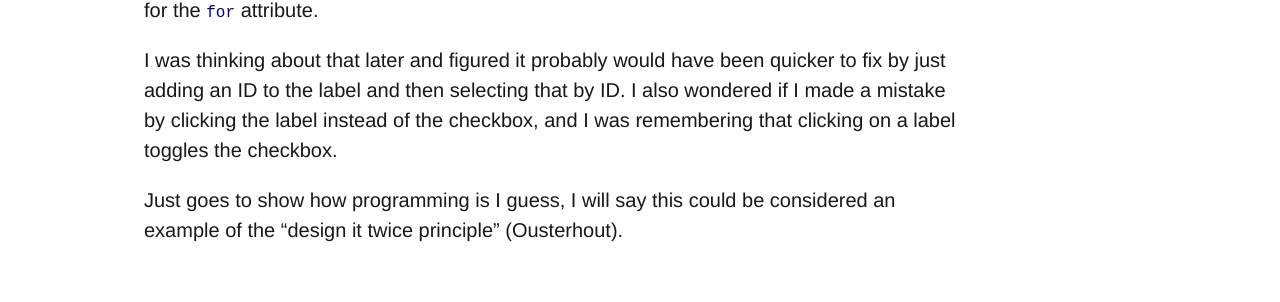
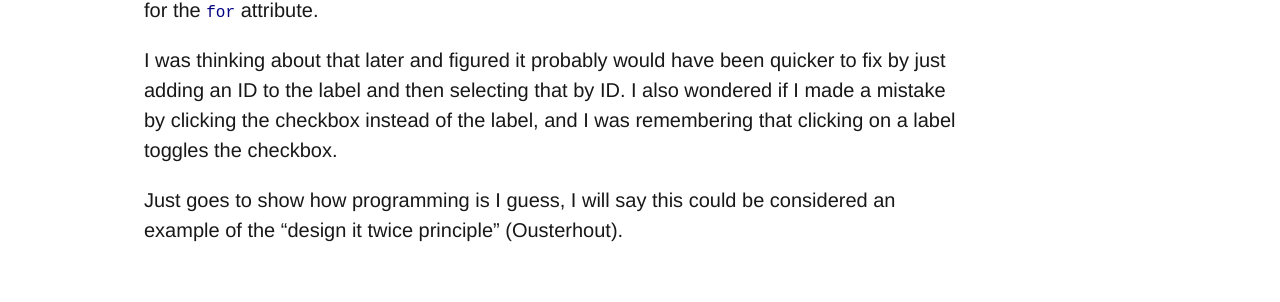
Before and after one commit to KyleRego/KyleRego.github.io, a Jekyll site: the page built from collections/_posts/2024-12-06-realization-about-clicking-checkbox.markdown, in a window 1280 px wide. Shown: the part 676-978 px from the top of the page. Built offline with Jekyll 4.4.1, drawn with Linux system fonts in a browser that asks for light colours.

```diff
--- a/collections/_posts/2024-12-06-realization-about-clicking-checkbox.markdown
+++ b/collections/_posts/2024-12-06-realization-about-clicking-checkbox.markdown
@@ -10,6 +10,6 @@ mathjax: false
 
 I had a realization later when thinking about my previous post. In that post, I showed a workaround for clicking a checkbox styled by targeting its label by its ID (the checkbox's ID). The workaround involved clicking the label instead of the checkbox, but using a CSS selector for the `for` attribute.
 
-I was thinking about that later and figured it probably would have been quicker to fix by just adding an ID to the label and then selecting that by ID. I also wondered if I made a mistake by clicking the label instead of the checkbox, and I was remembering that clicking on a label toggles the checkbox.
+I was thinking about that later and figured it probably would have been quicker to fix by just adding an ID to the label and then selecting that by ID. I also wondered if I made a mistake by clicking the checkbox instead of the label, and I was remembering that clicking on a label toggles the checkbox.
 
 Just goes to show how programming is I guess, I will say this could be considered an example of the "design it twice principle" (Ousterhout).
```
